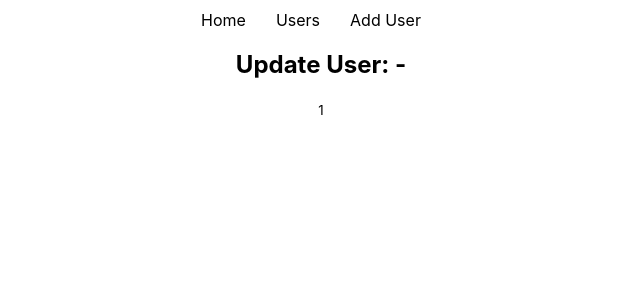
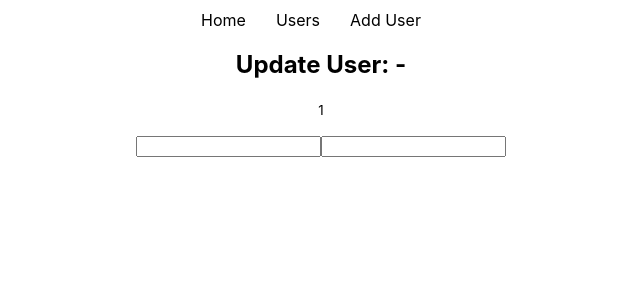
Before and after one commit to emonShimoul/react-client, a React (Create React App) app: page /updateuser/1 in a window 1280 px wide. Shown: the top 300 px of the page, without its empty margins (319-959 px from the left). Built offline with nearby package versions, Linux system fonts and the light colour scheme; no server answers.

Commit message:
added a form on update user page

```diff
--- a/src/components/UpdateUser/UpdateUser.js
+++ b/src/components/UpdateUser/UpdateUser.js
@@ -12,10 +12,18 @@ const UpdateUser = () => {
         .then(data => setUser(data))
     }, []);
 
+    const handleUpdateUser = e => {
+
+    }
+
     return (
         <div>
             <h2>Update User: {user.name} - {user.email}</h2>
             <p><small>{id}</small></p>
+            <form onSubmit={handleUpdateUser}>
+                <input type="text" />
+                <input type="email" />
+            </form>
         </div>
     );
 };
```
